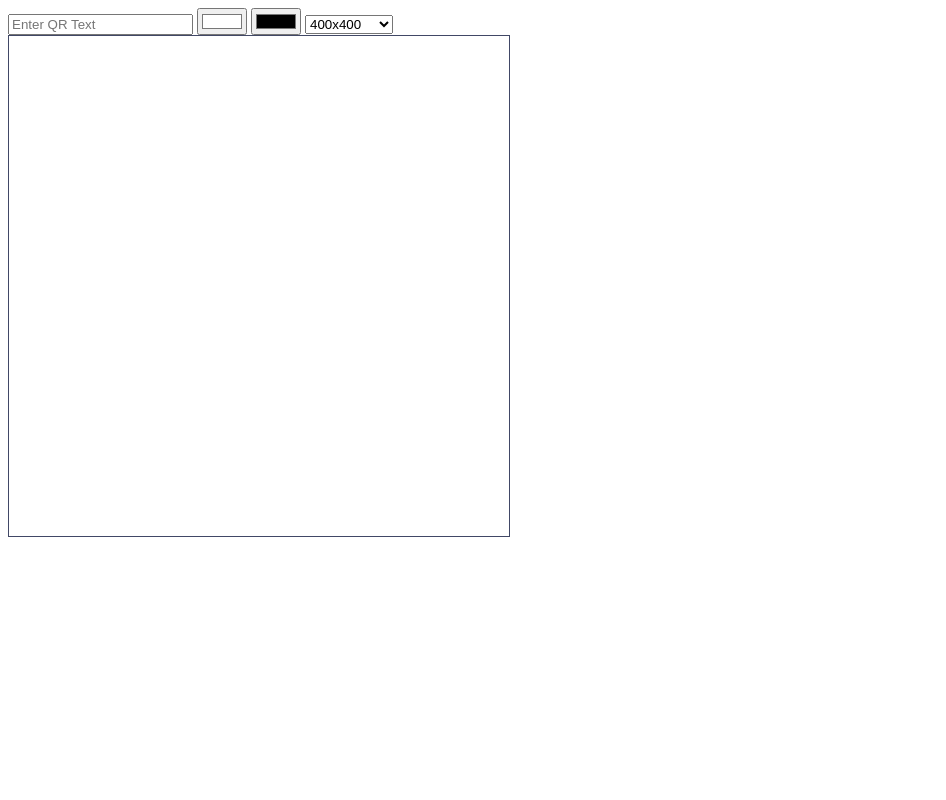
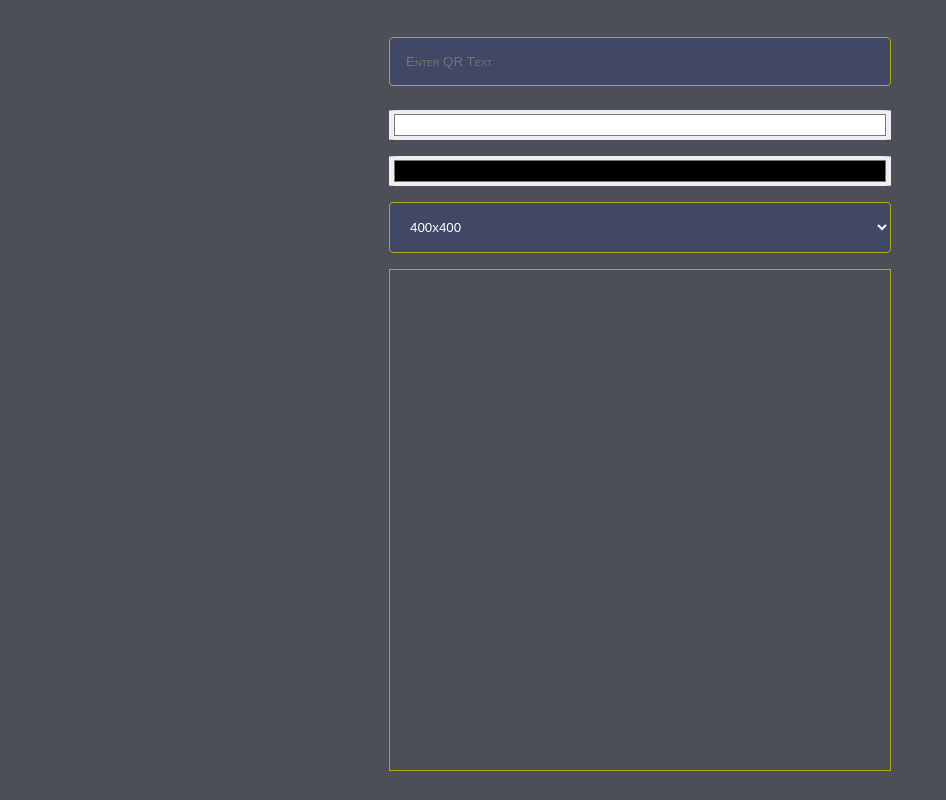
Before and after one commit to Kacperem/QR-code, a plain HTML site: page index.html in a window 1280 px wide. Shown: the whole page, without its empty margins (0-946 px from the left). Drawn offline with Linux system fonts and the light colour scheme.

Commit message:
add style.css

```diff
--- a/style.css
+++ b/style.css
@@ -1,8 +1,63 @@
+body {
+    display: flex;
+    align-items: center;
+    justify-content: center;
+    background: #4c4e58;
+}
+
+input[type="color"]{
+    border: none;
+    width: 30%;
+    height: 30px;
+    border-radius: 2%;
+    width: 100%;
+}
+
+input[type="color"]::-webkit-color-swatch-wrapper{
+    padding: 3;
+}
+
+.cosmetic-container__light{
+    margin: 0.5rem 0 0.5rem 0;
+}
+
+.cosmetic-container__dark{
+    margin: 0.5rem 0 0.5rem 0;
+}
+
+.cosmetic-container__text{
+    padding: 1rem;
+    display: block;
+    background: #414866;
+    border: 1px solid #adab09;
+    border-radius: 4px;
+    width: 100%;
+    margin: 0.5rem 0 1rem 0;
+    color: #fff;
+    font-variant: small-caps;
+}
+
+.cosmetic-container__sizes{
+    padding: 1rem;
+    display: block;
+    background: #414866;
+    border: 1px solid #adab09;
+    border-radius: 4px;
+    width: 100%;
+    margin: 0.5rem 0 1rem 0;
+    color: #fff;
+}
+
 #qr-code{
     height: 500px;
     width: 500px;
     display: flex;
     align-items: center;
     justify-content: center;
-    border: 1px solid #414866;
+    border: 1px solid #adab09;
 }
+
+#qr-code img, #qr-code canvas{
+    max-width: 100% !important;
+    max-height: 100% !important;
+}
```
